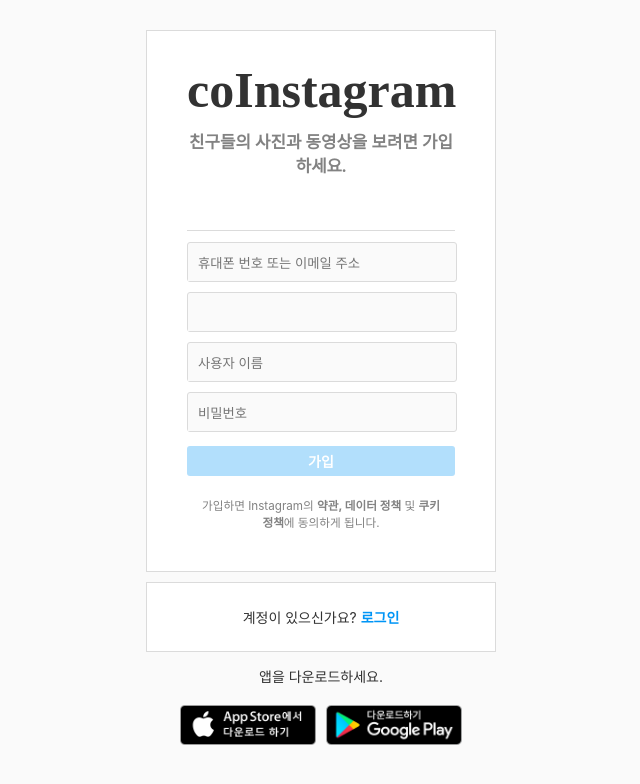
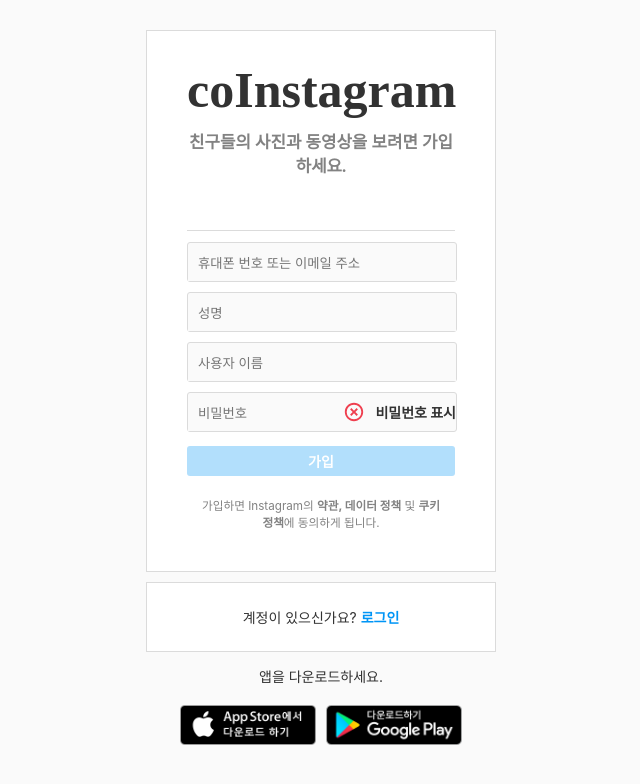
Before and after one commit to coinstagram/coinstagram, a React (Create React App) app in the folder frontend/: page /join in a window 1280 px wide. Shown: the top 784 px of the page, without its empty margins (319-959 px from the left). Built offline with nearby package versions, Linux system fonts and the light colour scheme; a web font is replaced by a local one.

Commit message:
feat: login_refactoring state

```diff
--- a/frontend/src/components/Join/JoinInputBox.tsx
+++ b/frontend/src/components/Join/JoinInputBox.tsx
@@ -1,5 +1,5 @@
-import React, { useState } from 'react';
-import styled, { css } from 'styled-components';
+import React, { useState, useRef, useEffect } from 'react';
+import styled from 'styled-components';
 import { BiCheckCircle } from 'react-icons/bi';
 import { RiCloseCircleLine } from 'react-icons/ri';
 import { AiOutlineReload } from 'react-icons/ai';
@@ -15,31 +15,26 @@
   background: #fafafa;
   font-size: 0.9em;
 
-  /* span {
-    color: #828282;
-    padding-left: 10px;
-    width: 250px;
-    height: 36px;
-    font-size: 12px;
-  } */
-
+  label {
+    width: 100%;
     input {
       background: #fafafa;
       color: #828282;
       padding: 10px;
       margin-top: 2px;
       border: none;
-    width: 228px;
+      /* width: 228px; */
+      width: 100%;
       height: 36px;
+    }
   }
 `;
 const IconWrapper = styled.div`
-  width: 100%;
   text-align: center;
   display: none;
   .icon {
     font-size: 22px;
-    padding: 10px 0;
+    padding: 10px;
     &.close {
       color: #ef3f4f;
     }
@@ -50,15 +45,20 @@
       color: #d5d6d7;
     }
   }
+  .button {
+    margin-left: 8px;
+  }
 `;
 
 interface userNameState {
-  // phoneOrEmail: string;
   userNameEntered: string;
-  // userId: string;
-  // password: string | number;
   isUserNameFocused: boolean;
   isUserNameValid: boolean;
+}
+interface passwordState {
+  passwordEntered: string;
+  isPasswordValid: boolean;
+  isPasswordFocused: boolean;
 }
 
 export default function JoinInputBox() {
@@ -66,21 +66,28 @@
     e.preventDefault();
   };
 
+  // 인풋 상태
   const [phoneOrEmail, setPhoneOrEmail] = useState<string | number>('');
-  // userName 상태
-  // 1) userNmeEntered : 사용자 입력값
-  // 2) isUserNameFocused : blur인 상태일 때만 오른쪽 v,x아이콘이 떠야하므로 그 상태 조절을 위한 불리언 값 필요
-  // 3) isUserNameValid : 유효성 검사(빈 문자열만 아니면 OK)->불리언 값
+
   const [userName, setUserName] = useState<userNameState>({
     userNameEntered: '',
     isUserNameFocused: true,
     isUserNameValid: false,
   });
   const { userNameEntered, isUserNameFocused, isUserNameValid } = userName;
+
   const [userId, setUserId] = useState<string>('');
-  const [password, setPassword] = useState<string>('');
 
-  const InputUserName = (e: React.ChangeEvent<HTMLInputElement>) => {
+  const [password, setPassword] = useState<passwordState>({
+    passwordEntered: '',
+    isPasswordFocused: false,
+    isPasswordValid: false,
+  });
+  const { passwordEntered, isPasswordValid, isPasswordFocused } = password;
+  const [isPasswordShown, setPasswordShown] = useState(false);
+
+  // 성명
+  const inputUserName = (e: React.ChangeEvent<HTMLInputElement>) => {
     setUserName({
       ...userName,
       userNameEntered: e.target.value,
@@ -100,9 +107,27 @@
       isUserNameFocused: true,
     });
   };
-  const [isSpanVisible, setIsSpanVisible] = useState(false);
-  const onKeyDown = () => {
-    setIsSpanVisible(true);
+  // 비밀번호
+
+  const inputPassword = (e: React.ChangeEvent<HTMLInputElement>) => {
+    setPassword({
+      ...password,
+      passwordEntered: e.target.value,
+      isPasswordValid: passwordEntered.length >= 6 ? true : false,
+    });
+  };
+
+  // const passwordRef = useRef<HTMLInputElement>(null);
+  // const buttonRef = useRef<HTMLButtonElement>(null);
+  // const toggleButton = () => {
+  //   console.log('clicked');
+  //   setPassword({ ...password });
+  //   if (passwordRef.current !== null)
+  //     return (passwordRef.current.type = 'password' ? 'text' : 'password');
+  //   if (buttonRef.current !== null) return (buttonRef.innerText = 'check');
+  // };
+  const toggleShowPassword = () => {
+    setPasswordShown(!isPasswordShown);
   };
 
   return (
@@ -124,24 +149,27 @@
       </StyledDiv>
       <StyledDiv>
         <label>
-          <span style={{ display: isSpanVisible ? 'inline-block' : 'none' }}>
+          {/* <span style={{ display: isSpanVisible ? 'inline-block' : 'none' }}>
             성명
-          </span>
-
+          </span> */}
           <input
             type="text"
             name="userName"
             value={userNameEntered}
-            onChange={InputUserName}
+            onChange={inputUserName}
             onBlur={onBlur}
             onFocus={onFocus}
-            onKeyDown={onKeyDown}
-            // placeholder="성명"
+            placeholder="성명"
             required
           ></input>
         </label>
         {/* v,x아이콘 display 상태: focus일 경우 none으로 안 보여지게, blur일 경우 block으로 보여지게  */}
-        <IconWrapper style={{ display: isUserNameFocused ? 'none' : 'block' }}>
+        <IconWrapper
+          style={{
+            display:
+              !isUserNameFocused && userNameEntered !== '' ? 'block' : 'none',
+          }}
+        >
           {/* valid일 경우 check아이콘, 아닐 경우 x아이콘 */}
           {isUserNameValid ? (
             <BiCheckCircle className="icon check" />
@@ -169,15 +197,36 @@
         <label>
           {/* <span>비밀번호</span> */}
           <input
-            type="password"
+            type={isPasswordShown ? 'text' : 'password'}
             name="password"
-            value={password}
+            value={passwordEntered}
+            onChange={inputPassword}
+            onBlur={onBlur}
+            onFocus={onFocus}
             placeholder="비밀번호"
             required
           />
         </label>
-        <IconWrapper>
-          {/* <AiOutlineReload className="icon reload" /> */}
+        <IconWrapper
+          style={{
+            display: isPasswordFocused ? 'none' : 'flex',
+            alignItems: 'center',
+          }}
+        >
+          {isPasswordValid ? (
+            <BiCheckCircle className="icon check" />
+          ) : (
+            <RiCloseCircleLine className="icon close" />
+          )}
+          <div style={{ whiteSpace: 'nowrap' }}>
+            <button
+              type="button"
+              onClick={toggleShowPassword}
+              style={{ fontWeight: 'bold', fontSize: '1rem' }}
+            >
+              비밀번호 표시
+            </button>
+          </div>
         </IconWrapper>
       </StyledDiv>
     </StyledForm>
```
Lines whose indentation alone changed are shown as unchanged.
